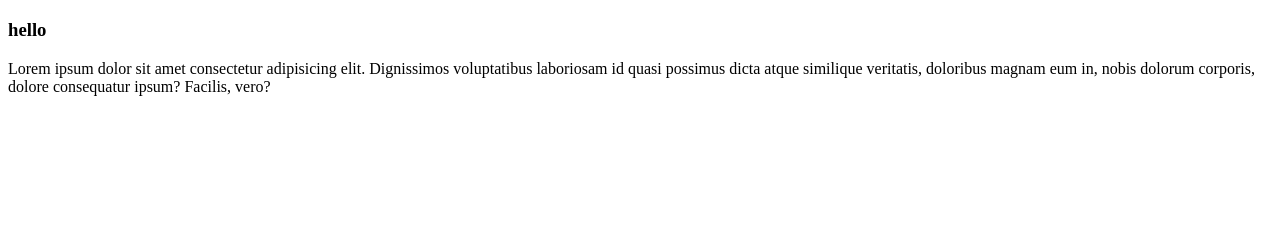
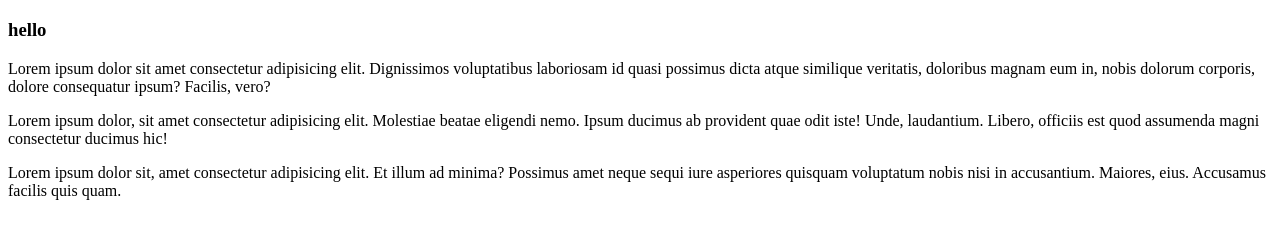
Before and after one commit to sajibhossain24/sl-repo, a plain HTML site: page index.html in a window 1280 px wide. Shown: the part 61-300 px from the top of the page. Drawn offline with Linux system fonts and the light colour scheme.

Commit message:
second commit

```diff
--- a/index.html
+++ b/index.html
@@ -10,5 +10,7 @@
     <h1>Hi this my web</h1>
     <h3>hello</h3>
     <P>Lorem ipsum dolor sit amet consectetur adipisicing elit. Dignissimos voluptatibus laboriosam id quasi possimus dicta atque similique veritatis, doloribus magnam eum in, nobis dolorum corporis, dolore consequatur ipsum? Facilis, vero?</P>
+    <p>Lorem ipsum dolor, sit amet consectetur adipisicing elit. Molestiae beatae eligendi nemo. Ipsum ducimus ab provident quae odit iste! Unde, laudantium. Libero, officiis est quod assumenda magni consectetur ducimus hic!</p>
+    <p>Lorem ipsum dolor sit, amet consectetur adipisicing elit. Et illum ad minima? Possimus amet neque sequi iure asperiores quisquam voluptatum nobis nisi in accusantium. Maiores, eius. Accusamus facilis quis quam.</p>
 </body>
 </html>
```
